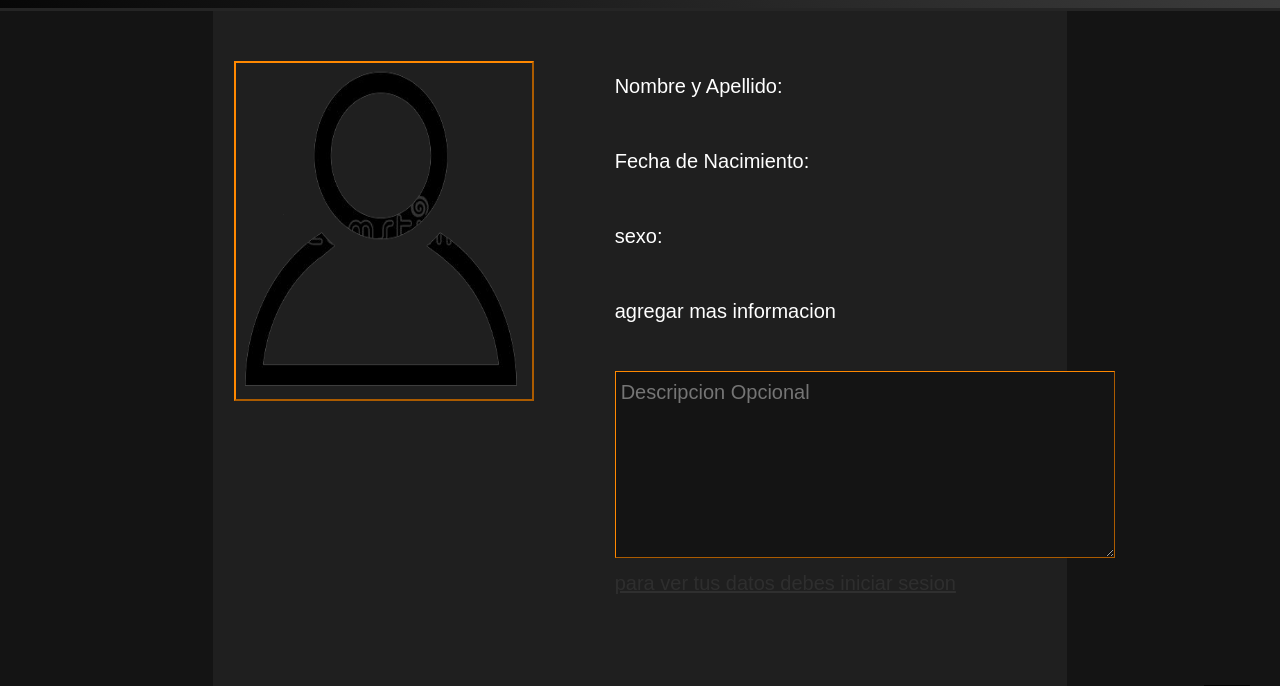
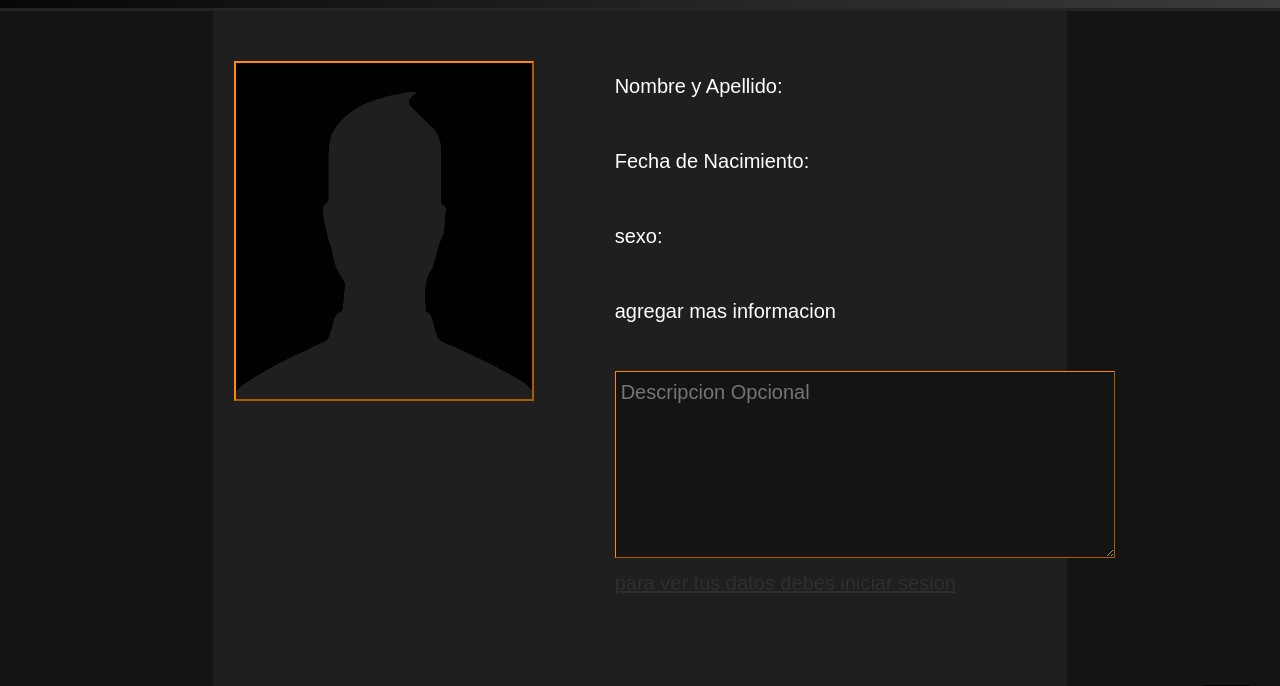
Before and after one commit to AxelSchasemback/Desarrollo-Web, a website: page pages/miCuenta.html in a window 1280 px wide. Shown: the part 85-771 px from the top of the page. Drawn offline with nearby package versions, Linux system fonts and the light colour scheme.

Commit message:
cambiamos foto usuario

```diff
--- a/pages/miCuenta.html
+++ b/pages/miCuenta.html
@@ -69,7 +69,7 @@
         </header>
         <main>
             <div class="div-account fondo">
-                <img class="avatar" src="../img/usuario.png" alt="Avatar">
+                <img class="avatar" src="../img/usuario2.png" alt="Avatar">
                 <div class="info-user">
                     <p> Nombre y Apellido: </p>
                     <p> Fecha de Nacimiento: </p>
```
Also changed, not shown: pages/registro.html (+1 -1 lines), img/usuario2.png (added).
